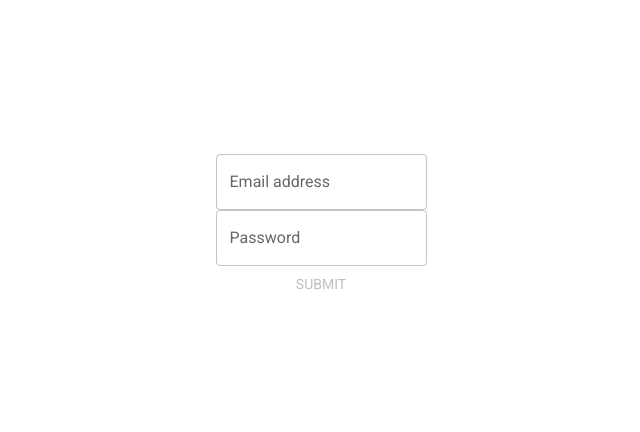
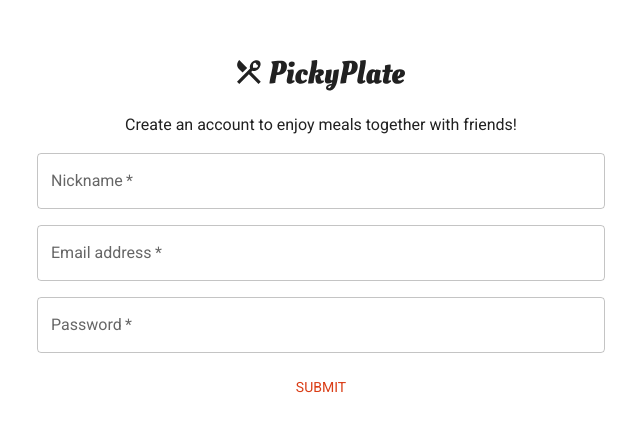
Before and after one commit to emilielydiat/pickyplate, a React (Vite) app: page /signup in a window 1280 px wide. Shown: the part 172-604 px from the top of the page, without its empty margins (319-959 px from the left). Built offline with nearby package versions, Linux system fonts and the light colour scheme; no server answers; the database is empty.

Commit message:
feat(sign-up): Add nickname field to sign up process

```diff
--- a/src/pages/Signup.tsx
+++ b/src/pages/Signup.tsx
@@ -1,22 +1,27 @@
 import { SyntheticEvent, useState } from "react";
 import { Box, Button, TextField, Typography } from "@mui/material";
 import supabase from "../supabase";
+import logo from "../assets/logo-medium.svg";
 
 export function Signup() {
+  const [name, setName] = useState("");
   const [email, setEmail] = useState("");
   const [password, setPassword] = useState("");
   const [success, setSuccess] = useState(false);
   const [signupError, setSignupError] = useState("");
+  const [isLoading, setIsLoading] = useState(false);
 
   const handleSubmit = async (e: SyntheticEvent<HTMLFormElement>) => {
     e.preventDefault();
 
     setSuccess(false);
     setSignupError("");
+    setIsLoading(true);
 
     const { error } = await supabase.auth.signUp({
       email,
       password,
+      options: { data: { name } },
     });
 
     if (error) {
@@ -26,37 +31,64 @@ export function Signup() {
       setEmail("");
       setPassword("");
     }
+
+    setIsLoading(false);
   };
 
   return (
     <>
-      <form onSubmit={handleSubmit}>
       <Box
         sx={{
           display: "flex",
           flexDirection: "column",
-            alignItems: "center",
-            justifyContent: "center",
+          maxWidth: "sm",
+          gap: 2,
+          padding: 2,
+          marginX: "auto",
         }}
+        component="form"
+        onSubmit={handleSubmit}
       >
+        <Box maxHeight={46}>
+          <img src={logo} alt="PickyPlate" />
+        </Box>
+
+        <Typography component="h1" variant="body1">
+          Create an account to enjoy meals together with friends!
+        </Typography>
+
         <TextField
+          required
+          label="Nickname"
+          name="name"
+          value={name}
+          disabled={isLoading}
+          onChange={(e) => setName(e.target.value)}
+        />
+
+        <TextField
+          required
           label="Email address"
           name="email"
           value={email}
+          disabled={isLoading}
           onChange={(e) => setEmail(e.target.value)}
         />
+
         <TextField
+          required
           type="password"
           label="Password"
           name="password"
           value={password}
+          disabled={isLoading}
           onChange={(e) => setPassword(e.target.value)}
         />
-          <Button type="submit" disabled={!email || !password}>
+
+        <Button type="submit" disabled={isLoading}>
           Submit
         </Button>
       </Box>
-      </form>
 
       {signupError && <Typography variant="body2">{signupError}</Typography>}
 
```
Lines whose indentation alone changed are shown as unchanged.
